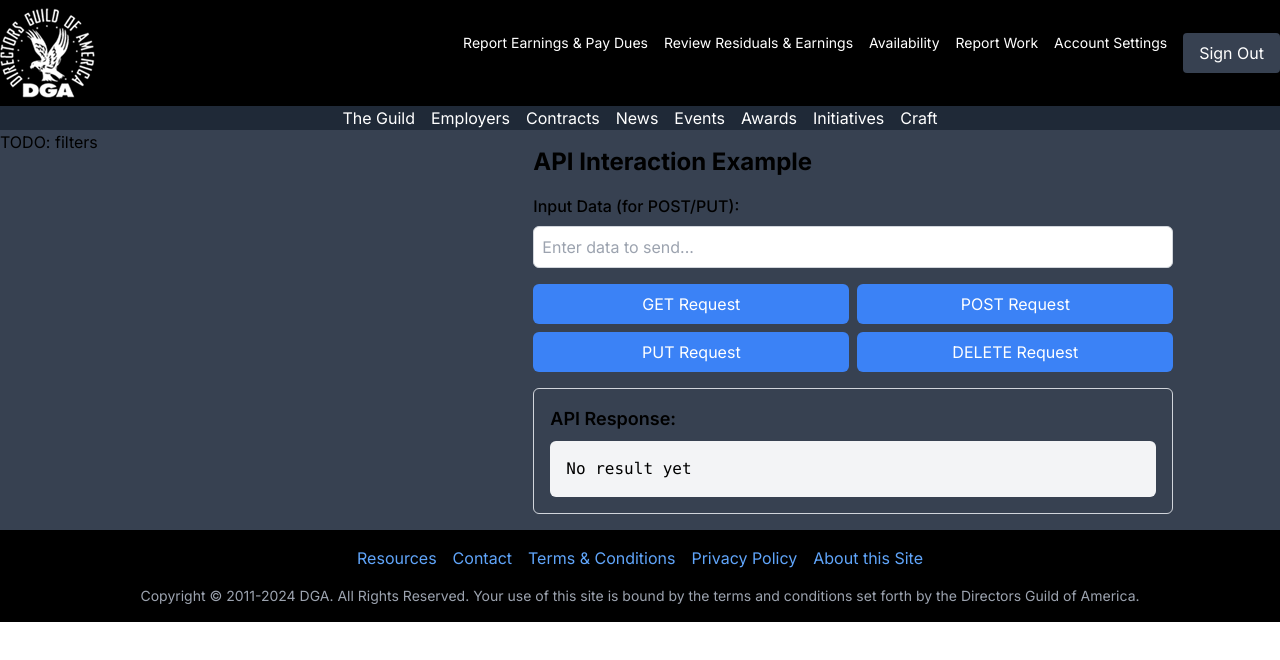
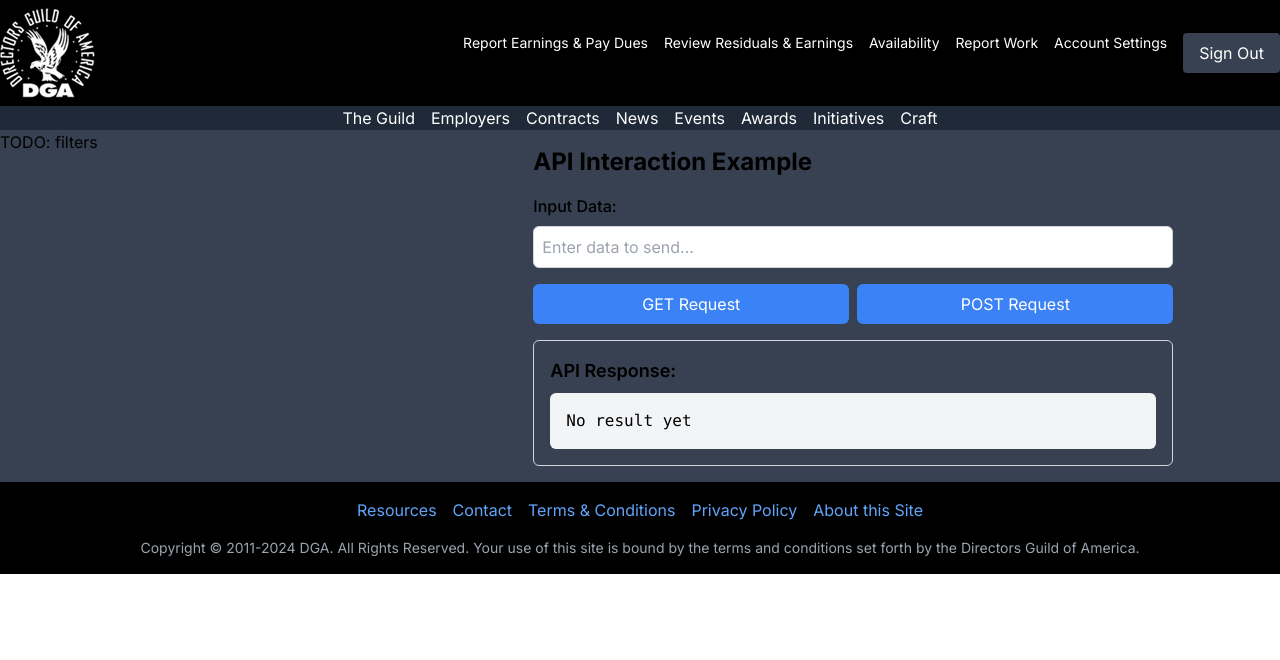
Before and after one commit to sergyatsenko/DGA_codegen, a Next.js app in the folder dga_chatgpt/: page /search in a window 1280 px wide. Shown: the top 660 px of the page. Built offline with nearby package versions, Linux system fonts and the light colour scheme.

Commit message:
working Azure AI search

```diff
--- a/dga_chatgpt/app/api/search/route.ts
+++ b/dga_chatgpt/app/api/search/route.ts
@@ -31,7 +31,7 @@ export async function GET(request: NextRequest) {
     const results: SearchResult[] = [];
 
     for await (const result of search.results) {
-      console.log(result.document);
+      //console.log(result.document);
       //console.log("fields", result.document.url, result.document.title);
       //console.log(result.document.url);
       results.push({
--- a/dga_chatgpt/components/SearchResults.tsx
+++ b/dga_chatgpt/components/SearchResults.tsx
@@ -12,7 +12,7 @@ export default function SearchResults() {
 
   const makeRequest = async (method: string, body: string | null = null) => {
     try {
-      console.log("making request...");
+      console.log("making request...", method, body);
       const options: RequestInit = {
         method,
         headers: {
@@ -20,11 +20,14 @@ export default function SearchResults() {
         },
       };
 
-      if (body) {
+      if (method === "POST" && body) {
         options.body = JSON.stringify({ data: body });
       }
 
-      const response = await fetch("/api/search", options);
+      var requestUrl =
+        method === "GET" ? `/api/search?q=${body}` : "/api/search";
+
+      const response = await fetch(requestUrl, options);
       console.log("search response: ", response);
       const data: ApiResponse = await response.json();
       setResult(JSON.stringify(data, null, 2));
@@ -38,12 +41,14 @@ export default function SearchResults() {
   };
 
   const handleInputChange = (e: ChangeEvent<HTMLInputElement>) => {
+    console.log("input change", e.target.value);
     setInputData(e.target.value);
   };
 
   const handleSubmit = (e: FormEvent<HTMLFormElement>, method: string) => {
     console.log("submitting form...");
     e.preventDefault();
+    console.log("handleSubmit: ", method, inputData);
     makeRequest(method, inputData);
   };
 
@@ -53,7 +58,7 @@ export default function SearchResults() {
 
       <div className="mb-4">
         <label htmlFor="inputData" className="block mb-2 font-medium">
-          Input Data (for POST/PUT):
+          Input Data:
         </label>
         <input
           id="inputData"
@@ -66,7 +71,10 @@ export default function SearchResults() {
       </div>
 
       <div className="grid grid-cols-2 gap-2 mb-4">
-        <button onClick={() => makeRequest("GET")} className={buttonClasses}>
+        <button
+          onClick={() => makeRequest("GET", inputData)}
+          className={buttonClasses}
+        >
           GET Request
         </button>
         <form onSubmit={(e) => handleSubmit(e, "POST")} className="contents">
@@ -74,14 +82,6 @@ export default function SearchResults() {
             POST Request
           </button>
         </form>
-        <form onSubmit={(e) => handleSubmit(e, "PUT")} className="contents">
-          <button type="submit" className={buttonClasses}>
-            PUT Request
-          </button>
-        </form>
-        <button onClick={() => makeRequest("DELETE")} className={buttonClasses}>
-          DELETE Request
-        </button>
       </div>
 
       <div className="border border-gray-300 rounded-md p-4">
```
